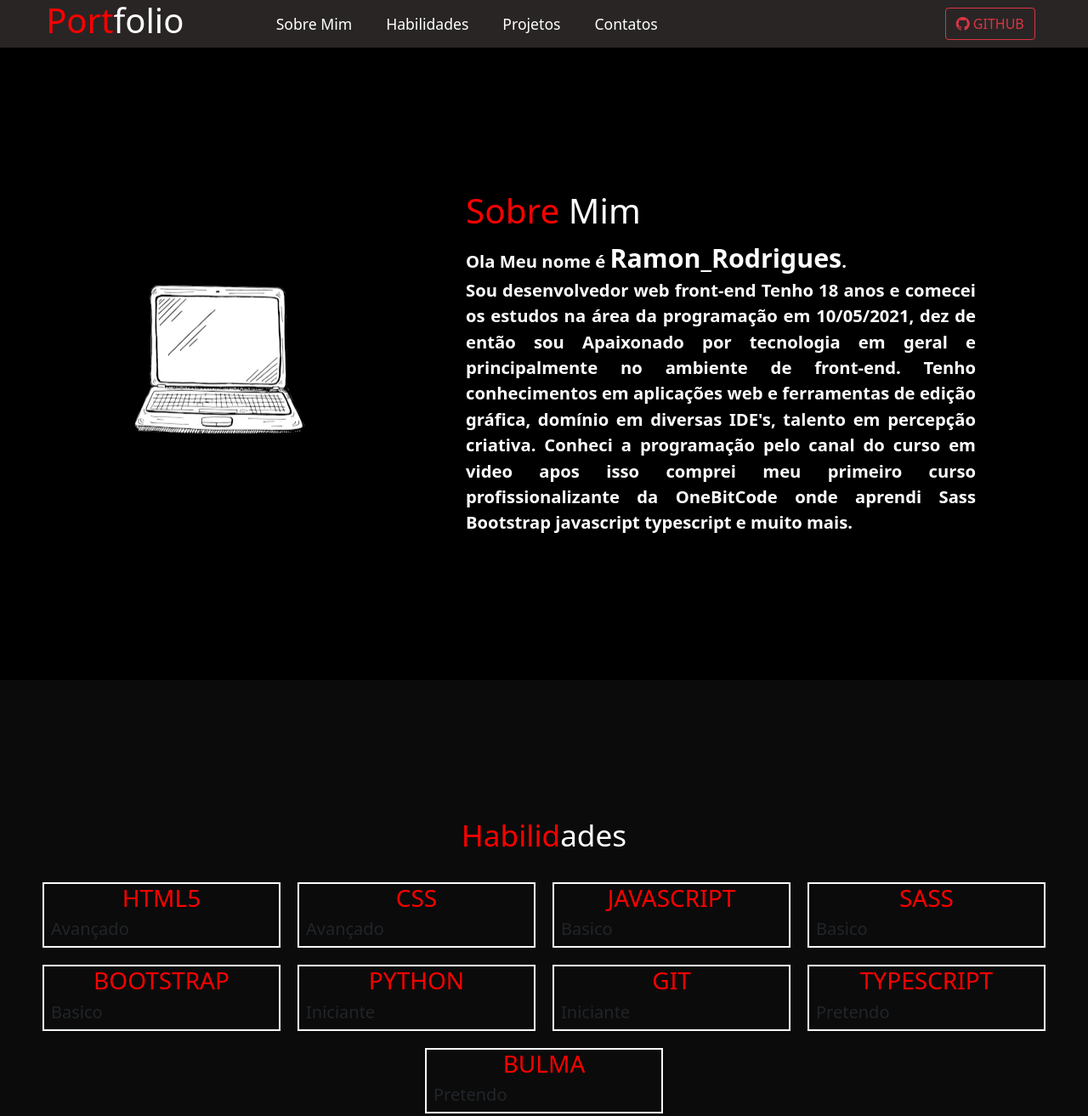
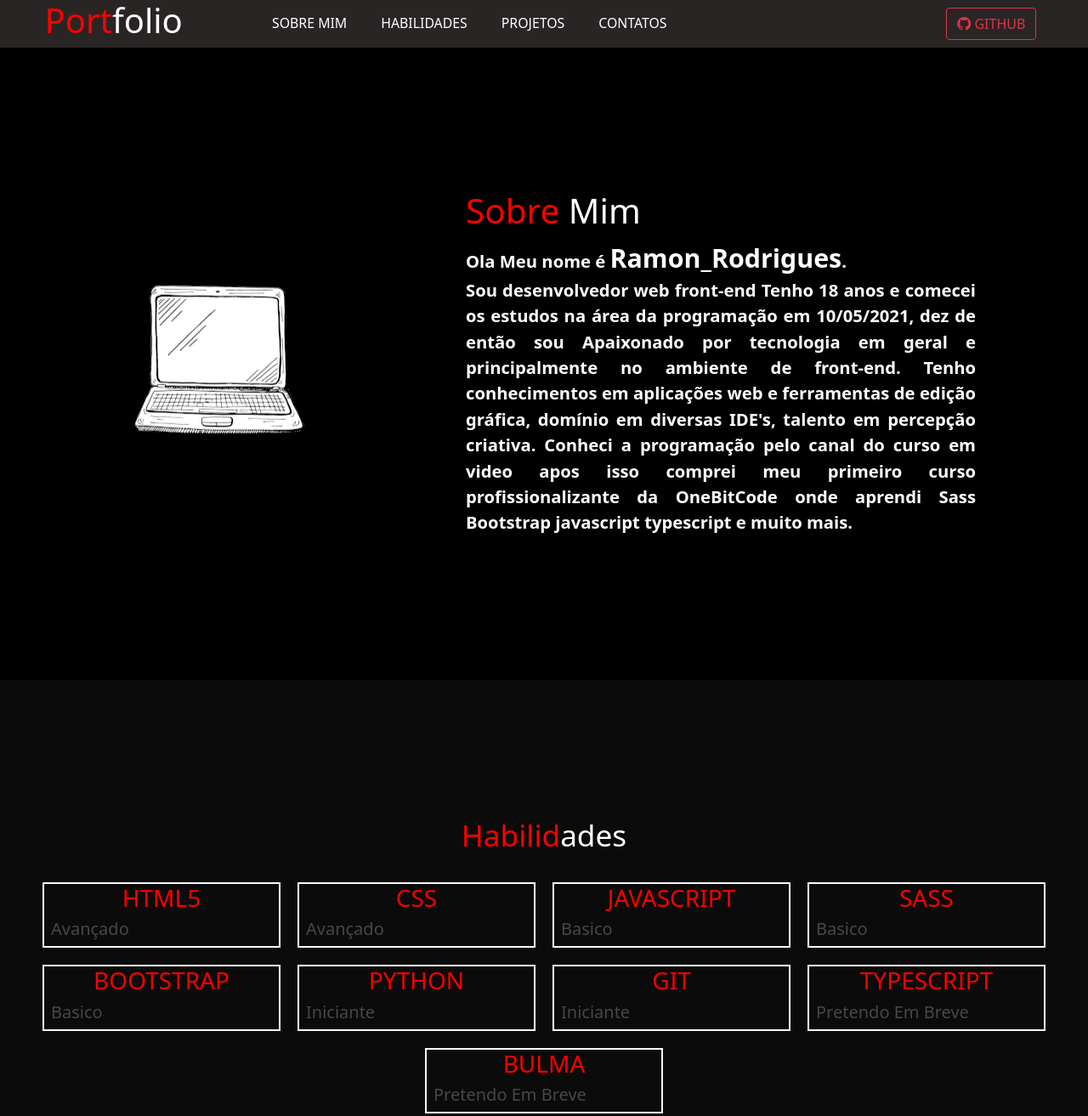
Before and after one commit to ramon-rodrigues-001/Portfolio, a plain HTML site: page index.html in a window 1280 px wide. Shown: the top 1313 px of the page at 85% size. Drawn offline with nearby package versions, Linux system fonts and the light colour scheme.

Commit message:
Pequenas melhorias

```diff
--- a/index.html
+++ b/index.html
@@ -30,10 +30,10 @@
             <h1 id="logo"><span class="span-LetraVermelha">Port</span>folio</h1>
 
             <nav id="navbar">
-                <a href="#sobre-mim">Sobre Mim</a>
-                <a href="#habilidades">Habilidades</a>
-                <a href="#projetos">Projetos</a>
-                <a href="#contatos">Contatos</a>
+                <a href="#sobre-mim">SOBRE MIM</a>
+                <a href="#habilidades">HABILIDADES</a>
+                <a href="#projetos">PROJETOS</a>
+                <a href="#contatos">CONTATOS</a>
             </nav>
 
             <input type="checkbox" name="check-menu" id="check-menu">
@@ -45,10 +45,10 @@
                         <div class="tracos" id="traco-3"></div>
                     </div>
                     <nav id="itens">
-                        <a href="#sobre-mim">Sobre Mim</a>
-                        <a href="#habilidades">Habilidades</a>
-                        <a href="#projetos">Projetos</a>
-                        <a href="#contatos">Contatos</a>
+                        <a href="#sobre-mim">SOBRE MIM</a>
+                        <a href="#habilidades">HABILIDADES</a>
+                        <a href="#projetos">PROJETOS</a>
+                        <a href="#contatos">CONTATOS</a>
                     </nav>
                 </menu>
             </label>
@@ -110,11 +110,11 @@
                         </div>
                         <div class="cards habilidade-descartavel" id="c6">
                             <h3 class="title-ability">TYPESCRIPT</h3>
-                            <p class="h5 px-2">Pretendo</p>
+                            <p class="h5 px-2">Pretendo Em Breve</p>
                         </div>
                         <div class="cards habilidade-descartavel" id="c6">
                             <h3 class="title-ability">BULMA</h3>
-                            <p class="h5 px-2">Pretendo</p>
+                            <p class="h5 px-2">Pretendo Em Breve</p>
                         </div>
                         <!-- Butão ligado ou input checkbox das habilidades -->
                         <label for="mais-habilidades">
--- a/sass/Estilo-Das-Partes/footer-contatos.scss
+++ b/sass/Estilo-Das-Partes/footer-contatos.scss
@@ -1,4 +1,5 @@
 footer#contatos {
+    position: relative;
     display: flex;
     flex-direction: column;
     justify-content: center;
@@ -20,6 +21,4 @@ footer#contatos {
             margin: 10px;
         }
     }
-
-
 }
--- a/sass/Estilo-Das-Partes/habilidades.scss
+++ b/sass/Estilo-Das-Partes/habilidades.scss
@@ -4,6 +4,7 @@
     flex-direction: column;
     justify-content: center;
     background-color: $preto-claro;
+    color: rgb(71, 71, 71);
     padding: 10px 0px;
     min-height: 100vh;
 
--- a/sass/Estilo-Das-Partes/header.scss
+++ b/sass/Estilo-Das-Partes/header.scss
@@ -14,7 +14,7 @@
         gap: 40px;
 
         a {
-            font-size: 1em;
+            font-size: 0.9em;
             color: $color;
             text-decoration: none;
             transition: .4s;
@@ -83,7 +83,7 @@
                 display: none;
 
                 a {
-                    font-size: 2em;
+                    font-size: 1.9em;
                     font-weight: bold;
                     color: rgb(0, 0, 0);
                     text-decoration: none;
--- a/sass/Estilo-Das-Partes/projetos.scss
+++ b/sass/Estilo-Das-Partes/projetos.scss
@@ -27,6 +27,21 @@
             border-radius: 10px;
             text-align: center;
             min-height: 190px;
+
+
+            p {
+                background-color: rgba(4, 4, 4, 0.27);
+                color: $preto-absoluto;
+                border-radius: 5px;
+                width: 100%;
+            }
+
+            &:hover {
+                p {
+                    letter-spacing: 0.2em;
+                    transition: .4s;
+                }
+            }
         }
     }
 
```
Also changed, not shown: css/style.css, 1 other file.
